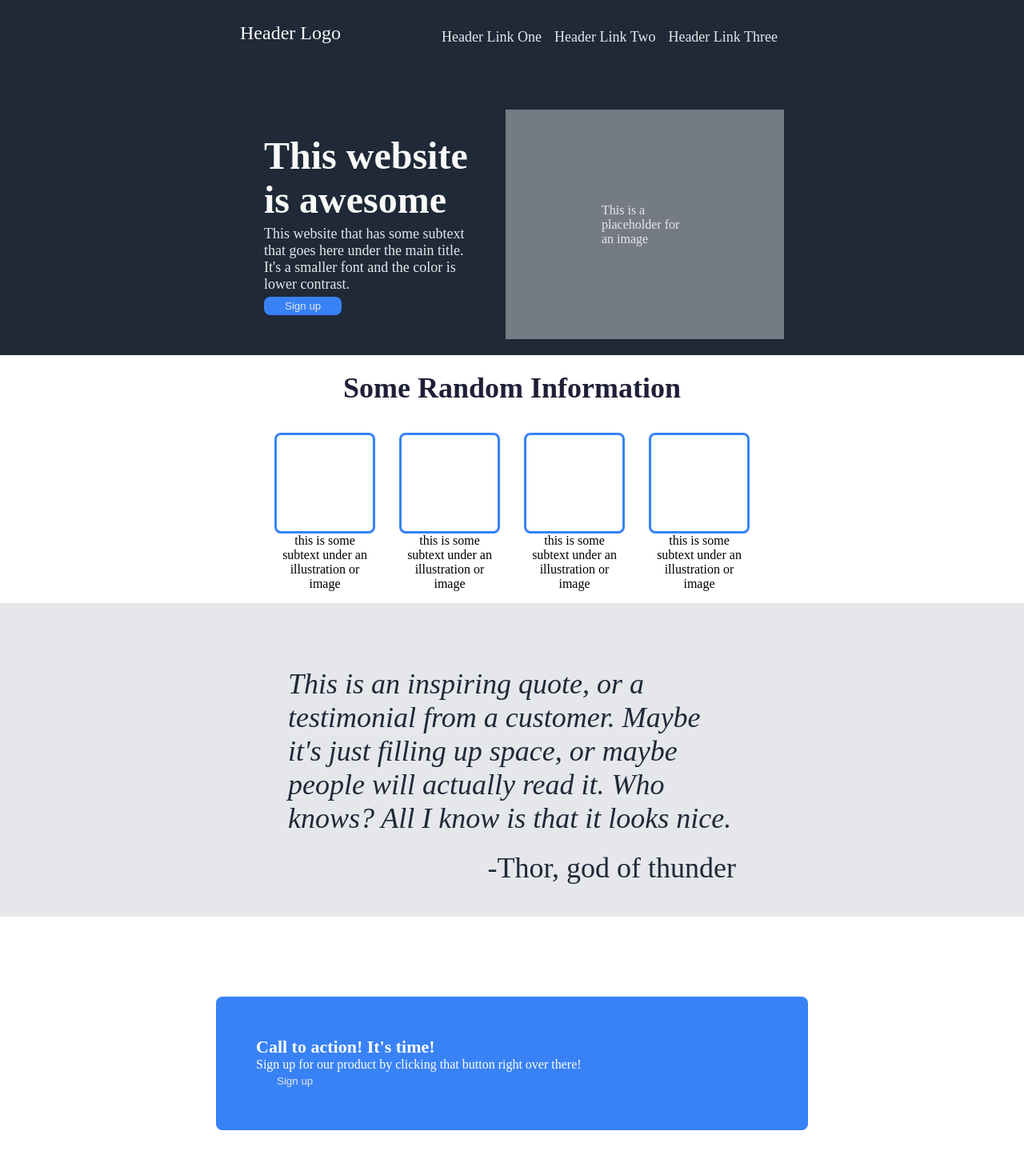
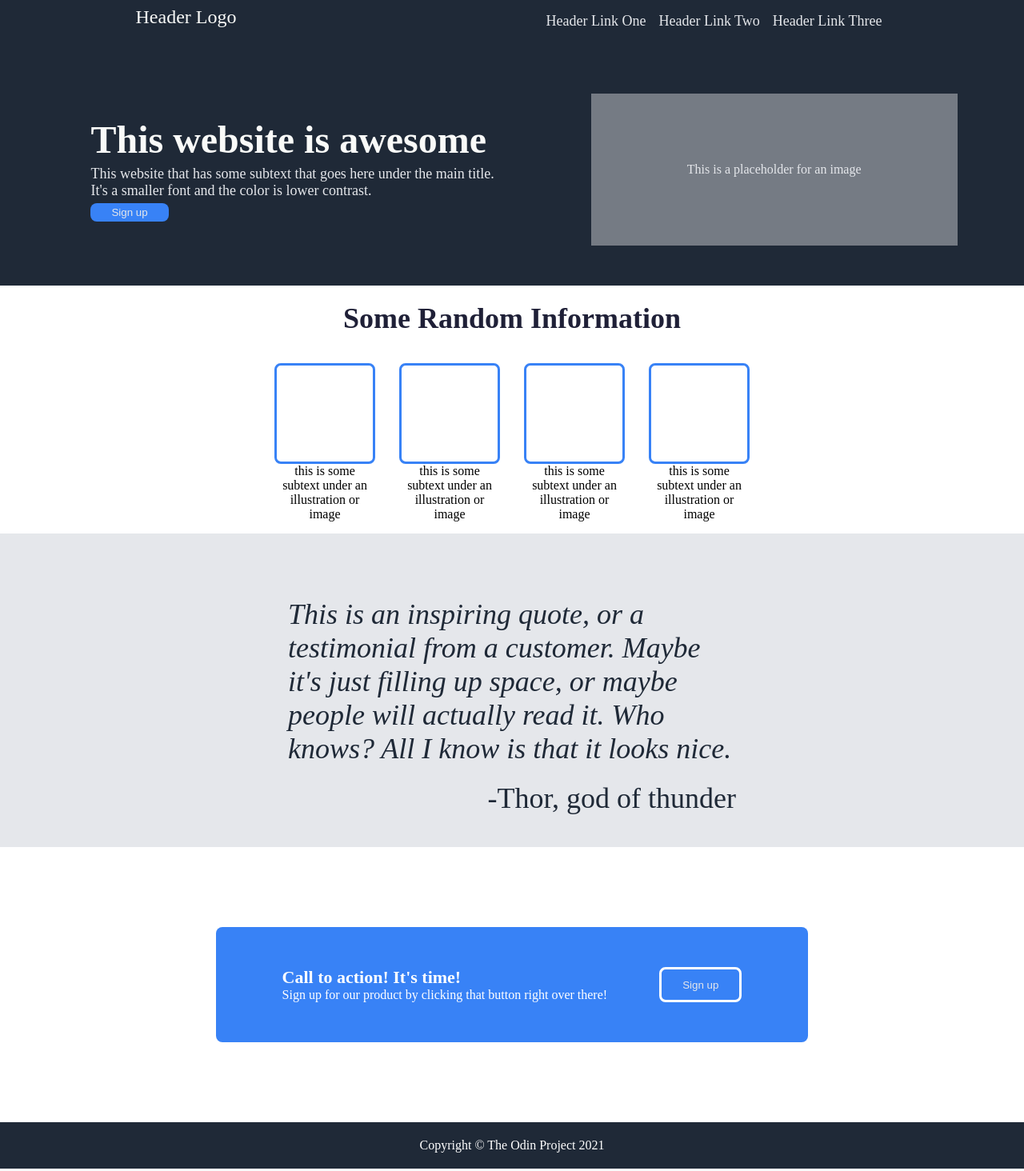
Before and after one commit to Rastilan/flex-landing-page, a plain HTML site: page index.html in a window 1280 px wide. Shown: the top 1464 px of the page at 80% size. Drawn offline with Linux system fonts and the light colour scheme.

Commit message:
Finished

```diff
--- a/index.html
+++ b/index.html
@@ -53,8 +53,10 @@
     </div>
     <div class="sectionfour">
         <div class="bluebox">
-            <div class="sectionfourcall">Call to action! It's time!</div>
-            <div class="sectionfourtext">Sign up for our product by clicking that button right over there!</div>
+            <div class="blueboxleft">
+                <div class="sectionfourcall">Call to action! It's time!</div>
+                <div class="sectionfourtext">Sign up for our product by clicking that button right over there!</div>
+            </div>
             <button class="sectionfoursignupbutton">Sign up</button>
         </div>
     </div>
--- a/style.css
+++ b/style.css
@@ -34,7 +34,7 @@ button{
 
 }
 .header {
-    justify-content: space-between;
+    justify-content: space-around;
     padding-top: 8px;
     padding-bottom: 32px;
     flex-direction: row;
@@ -44,13 +44,11 @@ button{
     font-size: 24px;
     color: #f9faf8;
 }
-.sectionone{
-    padding: 20px 300px;
-}
 .sectiononecontent{
     display:flex;
-    justify-content: space-between;
+    justify-content: space-evenly;
     padding-top: 40px;
+    padding-bottom: 50px;
 }
 .sectiononeleft{
     max-width: 40%;
@@ -96,8 +94,6 @@ button{
 }
 .imgcontainer{
     display: flex;
-    max-width: 10%;
-    justify-content: center;
     flex-direction: column;
     align-items: center;
     margin: 15px;
@@ -147,12 +143,19 @@ button{
     margin: 100px;
     padding: 50px;
     border-radius: 8px;
+    display: flex;
+    flex-direction: row;
+    justify-content: space-around;
 
 }
 .sectionfourcall{
     font-size: 22px;
     font-weight: bold;
 }
+.sectionfoursignupbutton{
+    border-style: solid;
+    border-color: white;
+}
 .copyright{
     color: white;
     padding: 20px;
```
